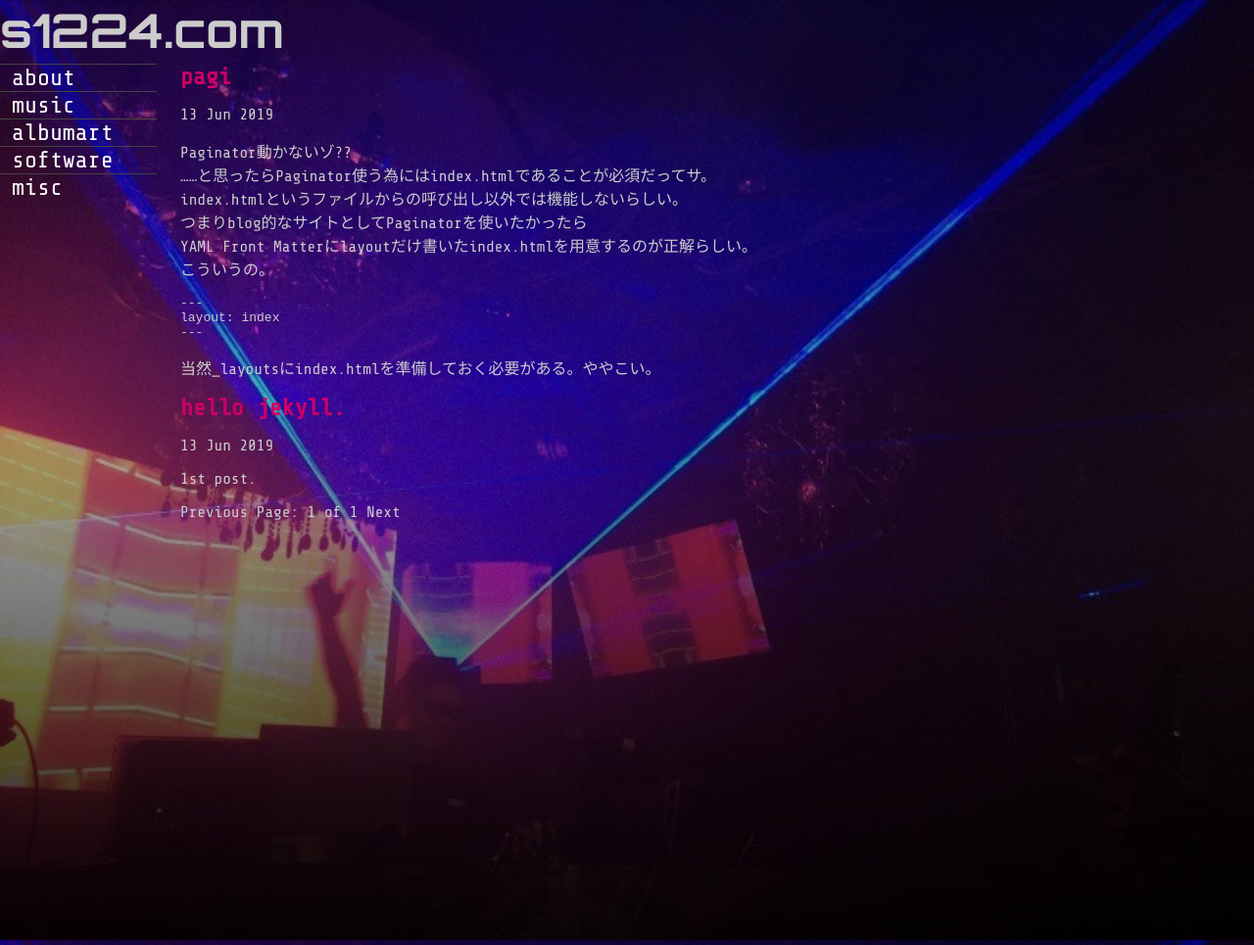
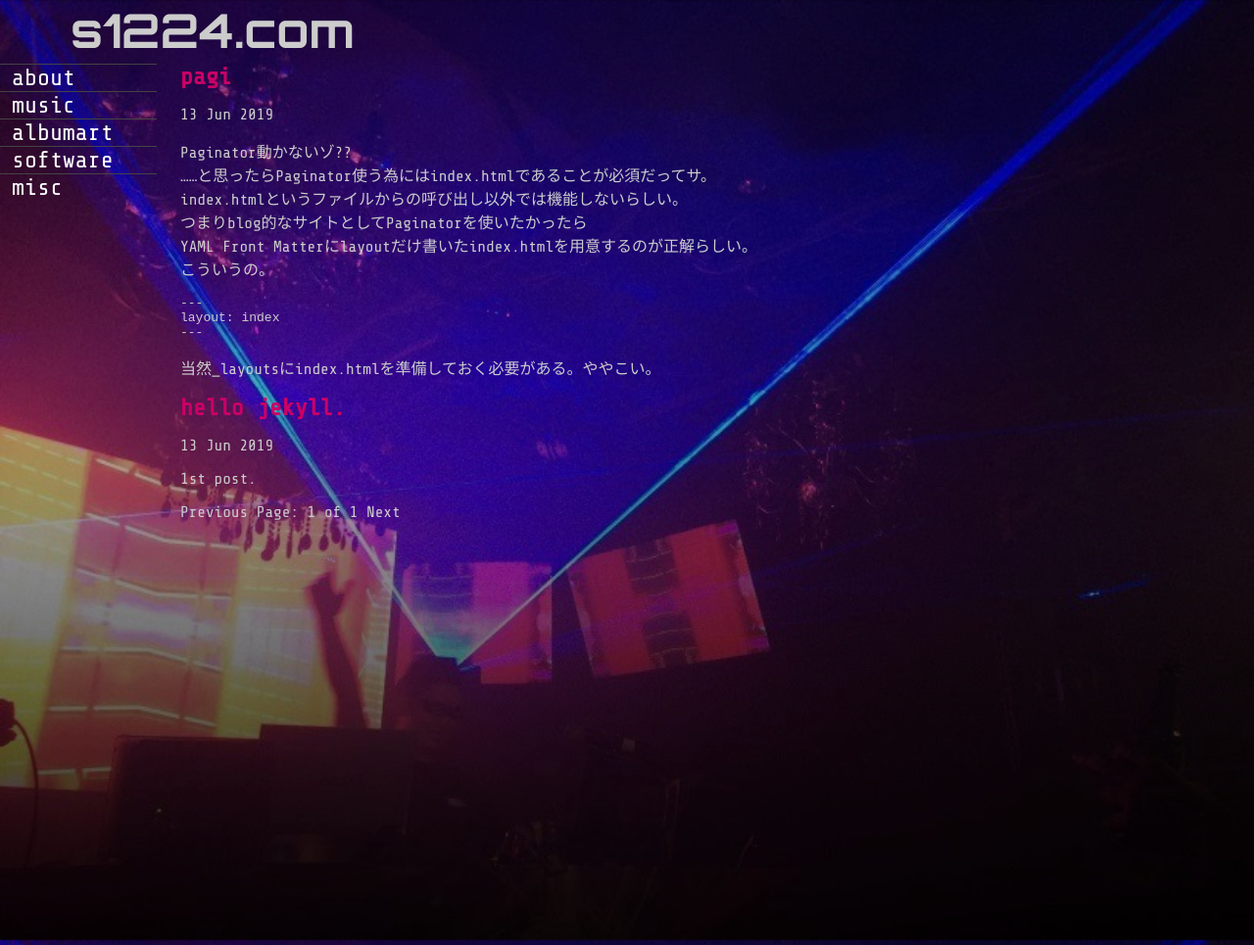
Before and after one commit to switchworks/switchworks.github.io, a Jekyll site: the page built from index.html, in a window 1280 px wide. Shown: the whole page at 98% size. Built offline with Jekyll 4.4.1, drawn with Linux system fonts in a browser that asks for light colours; the list of posts is cut into pages by our own code.

Commit message:
Update default.html

```diff
--- a/_layouts/default.html
+++ b/_layouts/default.html
@@ -25,6 +25,7 @@
 	}
 	header {
 		height : 65px;
+		padding-left : 1.5em;
 		font-family : 'Orbitron';
 		font-size : 48px;
 		font-weight: bold;
```
